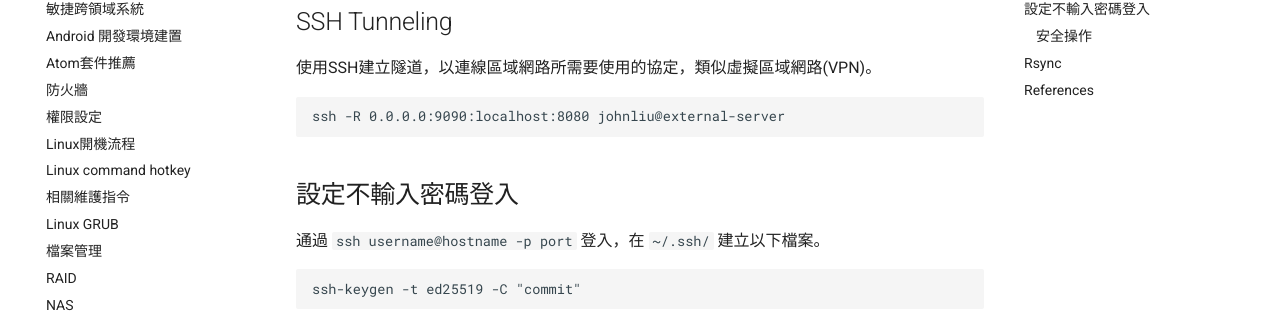
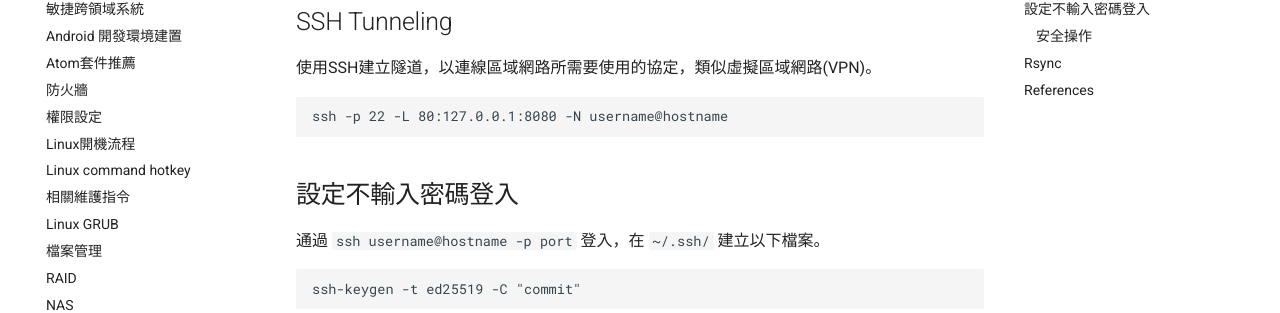
Before and after one commit to TSVS-Special-Topic-Group/Development-Environment-Build, an MkDocs documentation site: the page built from docs/ssh-server.md, in a window 1280 px wide and 900 px high, scrolled down 3047 px. Shown: the part 153-466 px from the top of the window. Built offline with MkDocs 1.6.1 and Material for MkDocs 9.7.7, drawn with Linux system fonts in a browser that asks for light colours.

Commit message:
修正 SSH Tunneling 指令

````diff
--- a/docs/ssh-server.md
+++ b/docs/ssh-server.md
@@ -167,7 +167,7 @@ Subsystem	sftp	/usr/lib/openssh/sftp-server
 使用SSH建立隧道，以連線區域網路所需要使用的協定，類似虛擬區域網路(VPN)。
 
 ```bash
-ssh -R 0.0.0.0:9090:localhost:8080 johnliu@external-server
+ssh -p 22 -L 80:127.0.0.1:8080 -N username@hostname
 ```
 
 ## 設定不輸入密碼登入
````
